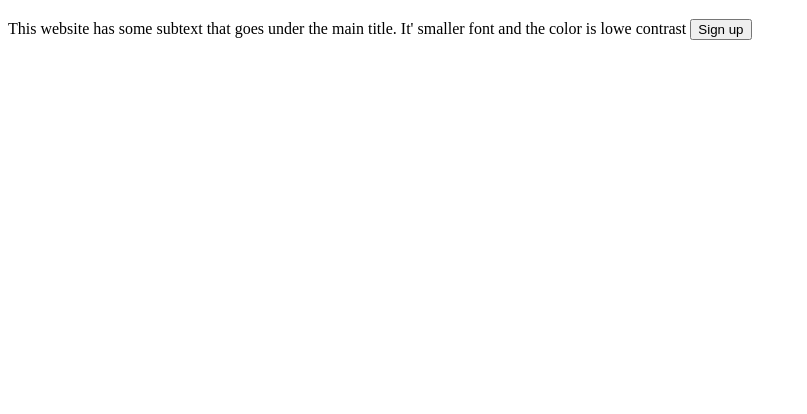
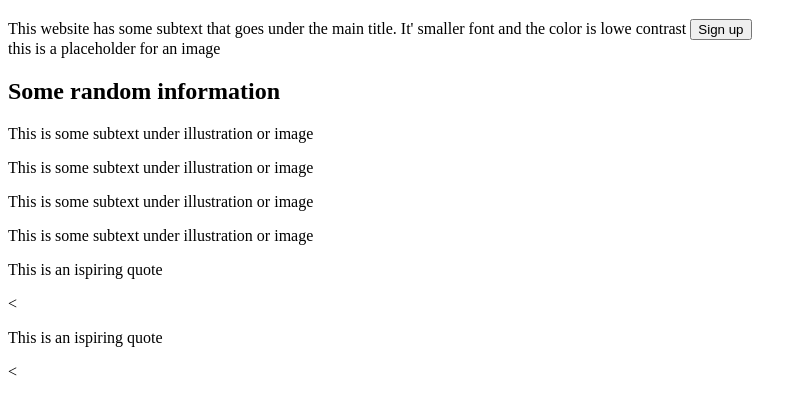
Before and after one commit to Tadas111/odin-landingpage, a plain HTML site: page index.html in a window 1280 px wide. Shown: the part 182-596 px from the top of the page, without its empty margins (0-807 px from the left). Drawn offline with Linux system fonts and the light colour scheme.

Commit message:
updated html file adding the middle of the page

```diff
--- a/index.html
+++ b/index.html
@@ -29,9 +29,34 @@
 
             </div>
             <div class="2nd right">
-
+                <a>this is a placeholder for an image</a>
 
             </div>
+
+        </div>
+
+    </div>
+    <div class="middle">
+        <h2>Some random information</h2>
+        <div class="boxes">
+            <div class="box one">
+                <p>This is some subtext under illustration or image</p>
+            </div>
+            <div class="box two">
+                <p>This is some subtext under illustration or image</p>
+            </div>
+            <div class="box three">
+                <p>This is some subtext under illustration or image</p>
+            </div>
+            <div class="box four">
+                <p>This is some subtext under illustration or image</p>
+            </div>
+
+     <div class="third">
+        <div class="text one"><p>This is an ispiring quote</p></div><
+        <div class="text two"><p>This is an ispiring quote</p></div><
+     </div>
+
 
         </div>
     </div>
```
